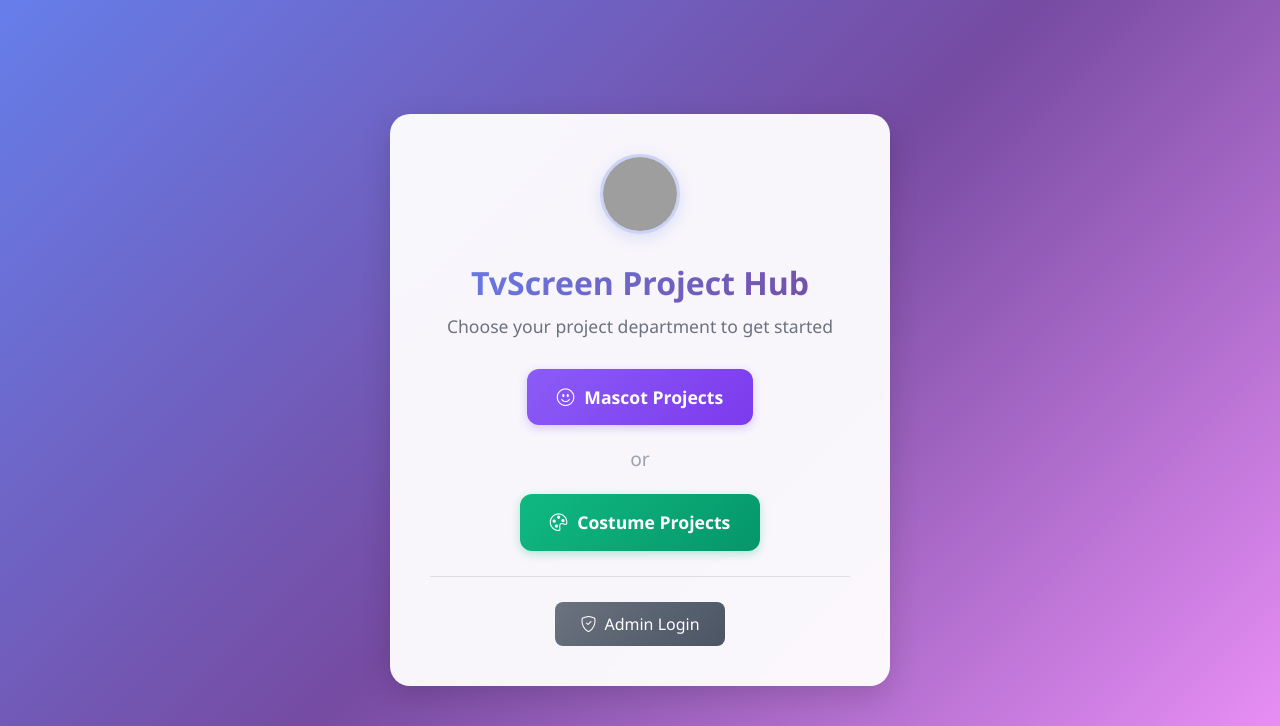
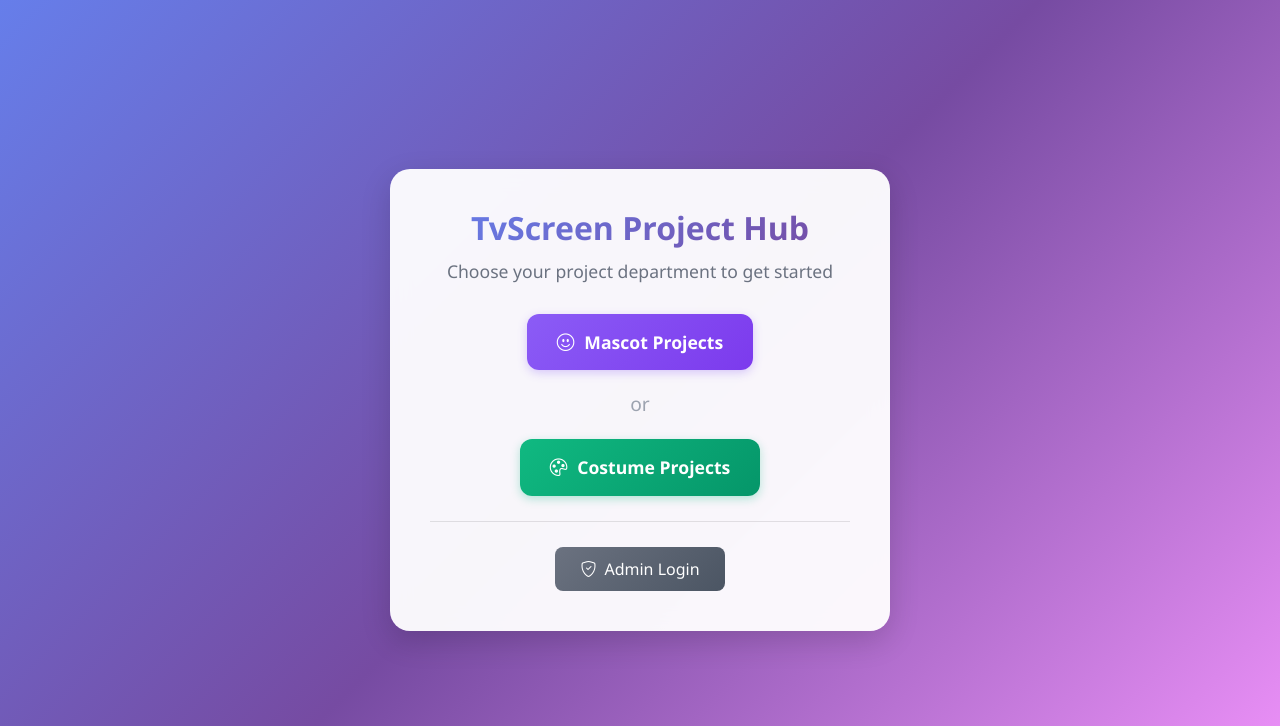
Before and after one commit to itskulen/bigscreenproject, a PHP site: page / in a window 1280 px wide. Shown: the top 726 px of the page. Run offline with PHP 8.4, Linux system fonts and the light colour scheme; grey boxes are pictures that could not be loaded.

Commit message:
Refactor index page: adjust subtitle margin and remove logo section for cleaner layout

```diff
--- a/index.php
+++ b/index.php
@@ -65,7 +65,7 @@
                 -webkit-background-clip: text;
                 -webkit-text-fill-color: transparent;
                 background-clip: text;
-                margin: 20px 0 10px 0;
+                margin: 0px 0 10px 0;
             }
 
             .subtitle {
@@ -170,10 +170,6 @@
 
     <body>
         <div class="main-container">
-            <div class="logo-section">
-                <img src="uploads/ccm.png" alt="CCM Logo">
-            </div>
-
             <h1 class="title">TvScreen Project Hub</h1>
             <p class="subtitle">Choose your project department to get started</p>
 
```
